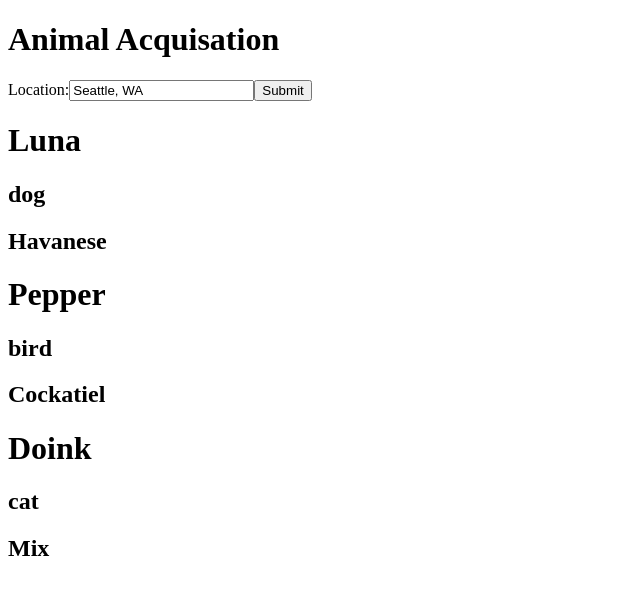
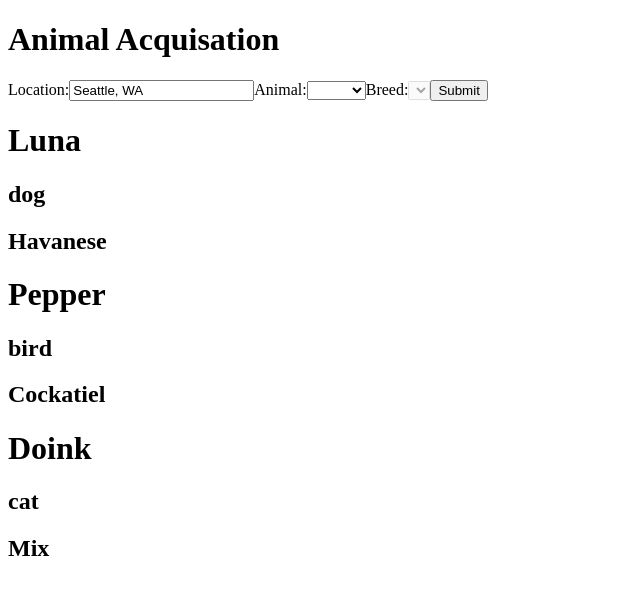
Before and after one commit to Shift3/react-course-feb-2022, a React (Vite) app in the folder 04-core-concept/: page / in a window 1280 px wide. Shown: the top 594 px of the page, without its empty margins (0-640 px from the left). Built offline with nearby package versions, Linux system fonts and the light colour scheme.

Commit message:
feat(core-concept): Disable breed's dropdown when breeds is empty

```diff
--- a/04-core-concept/src/SearchParams.js
+++ b/04-core-concept/src/SearchParams.js
@@ -1,7 +1,13 @@
 import { useState } from "react";
+
+const ANIMALS = ["bird", "cat", "dog", "rabbit", "reptile"];
 
 const SearchParams = () => {
   const [location, setLocation] = useState("Seattle, WA");
+  const [animal, setAnimal] = useState("");
+  const [breed, setBreed] = useState("");
+  const breeds = [];
+
   return (
     <div>
       <form>
@@ -13,6 +19,38 @@
             onChange={(e) => setLocation(e.target.value)}
           />
         </label>
+
+        <label>
+          Animal:
+          <select
+            value={animal}
+            onChange={(e) => setAnimal(e.target.value)}
+            onBlur={(e) => setAnimal(e.target.value)}
+          >
+            <option />
+            {ANIMALS.map((a) => (
+              <option key={a} value={a}>
+                {a}
+              </option>
+            ))}
+          </select>
+        </label>
+
+        <label>
+          Breed:
+          <select
+            disabled={!breeds.length}
+            value={breed}
+            onChange={(e) => setBreed(e.target.value)}
+            onBlur={(e) => setBreed(e.target.value)}
+          >
+            <option />
+            {breeds.map((b) => (
+              <option value={b}>{b}</option>
+            ))}
+          </select>
+        </label>
+
         <button>Submit</button>
       </form>
     </div>
```
